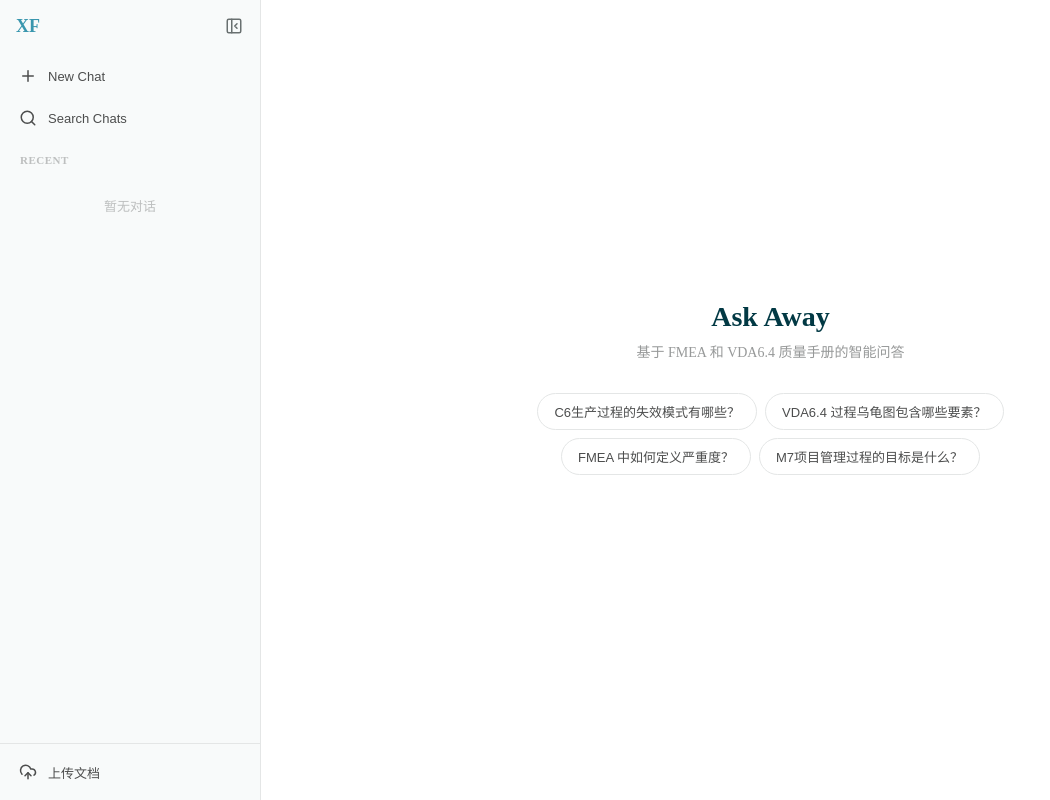
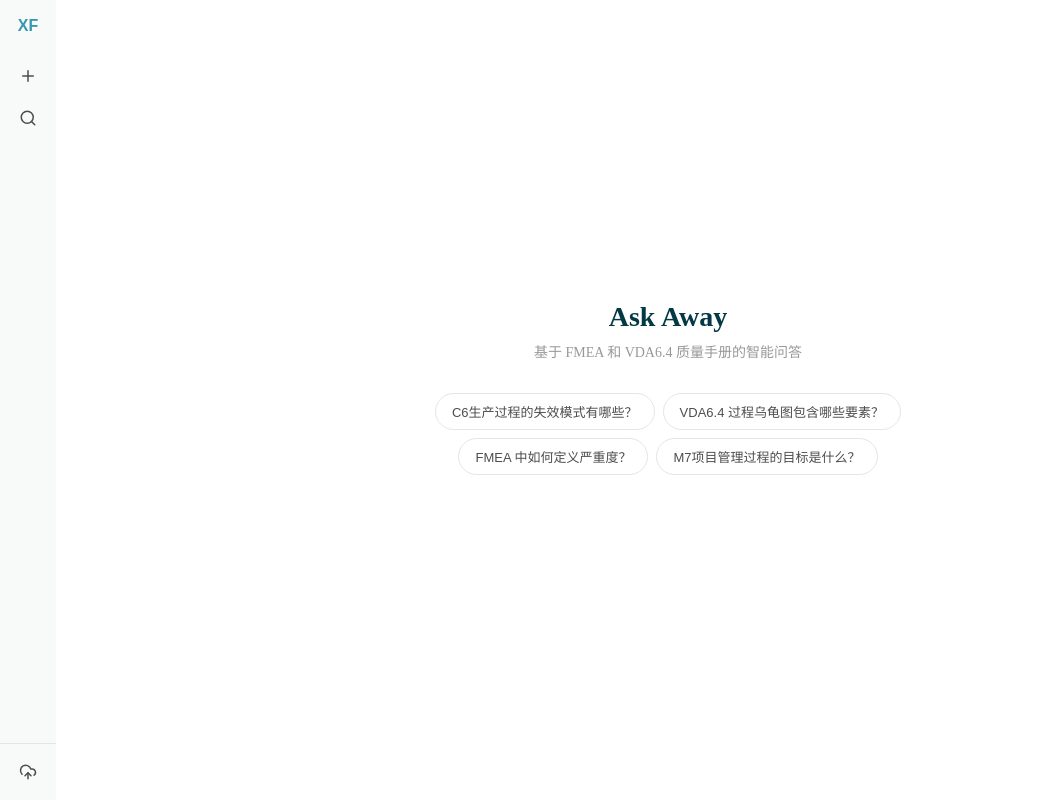
Before and after one commit to Chener0121/XF-Mold-Quality-Agent-main, a Vue app in the folder frontend/: page /chat in a window 1280 px wide. Shown: the whole page, without its empty margins (0-1050 px from the left). Built offline with nearby package versions, Linux system fonts and the light colour scheme.

Commit message:
fix(frontend):修复前端界面动画过渡问题-侧边栏完全修复

```diff
--- a/frontend/src/components/layout/Layout.vue
+++ b/frontend/src/components/layout/Layout.vue
@@ -11,7 +11,7 @@
 import { ref } from 'vue'
 import Sidebar from './Sidebar.vue'
 
-const sidebarOpen = ref(true)
+const sidebarOpen = ref(false)
 </script>
 
 <style scoped lang="less">
--- a/frontend/src/components/layout/Sidebar.vue
+++ b/frontend/src/components/layout/Sidebar.vue
@@ -2,10 +2,12 @@
   <div class="sidebar" :class="{ 'sidebar--collapsed': !open }">
     <!-- 头部：logo + toggle -->
     <div class="sidebar__header">
-      <span v-if="open" class="sidebar__logo">XF</span>
-      <button class="sidebar__toggle" @click="$emit('toggle')" :title="open ? '收起侧边栏' : '展开侧边栏'">
-        <PanelLeftClose v-if="open" :size="18" />
-        <PanelLeftOpen v-else :size="20" />
+      <button class="sidebar__toggle sidebar__toggle--logo" @click="$emit('toggle')" :title="open ? '收起侧边栏' : '展开侧边栏'">
+        <span class="sidebar__toggle-xf">XF</span>
+        <PanelLeftOpen class="sidebar__toggle-hover-icon" :size="20" />
+      </button>
+      <button class="sidebar__toggle" @click="$emit('toggle')" title="收起侧边栏">
+        <PanelLeftClose :size="18" />
       </button>
     </div>
 
@@ -190,16 +192,6 @@ async function handleUpload(options: any) {
 .sidebar--collapsed {
   width: 56px;
   border-right: none;
-
-  .sidebar__header {
-    justify-content: center;
-    padding: 0;
-  }
-
-  .sidebar__toggle {
-    width: 40px;
-    height: 40px;
-  }
 }
 
 /* 头部 */
@@ -208,13 +200,12 @@ async function handleUpload(options: any) {
   padding: 0 8px;
   display: flex;
   align-items: center;
-  justify-content: space-between;
   flex-shrink: 0;
 }
 
 .sidebar__toggle {
-  width: 36px;
-  height: 36px;
+  width: 40px;
+  height: 40px;
   border: none;
   border-radius: 50%;
   background: transparent;
@@ -224,23 +215,47 @@ async function handleUpload(options: any) {
   justify-content: center;
   cursor: pointer;
   flex-shrink: 0;
-  transition: background 0.15s, width 0.2s ease, height 0.2s ease;
+  transition: background 0.15s;
+  padding: 0;
 
   &:hover {
     background: var(--gray-100);
   }
 }
 
-.sidebar__logo {
-  width: 40px;
-  height: 40px;
-  display: flex;
-  align-items: center;
-  justify-content: center;
-  font-size: 18px;
+/* XF logo 按钮 */
+.sidebar__toggle--logo {
+  position: relative;
+}
+
+.sidebar__toggle-xf,
+.sidebar__toggle-hover-icon {
+  position: absolute;
+  transition: opacity 0.15s;
+}
+
+.sidebar__toggle-xf {
+  font-size: 16px;
   font-weight: 700;
   color: var(--color-primary-500);
-  white-space: nowrap;
+}
+
+.sidebar__toggle-hover-icon {
+  opacity: 0;
+}
+
+/* 收起态 hover：XF → 展开图标 */
+.sidebar--collapsed .sidebar__toggle--logo:hover .sidebar__toggle-xf {
+  opacity: 0;
+}
+
+.sidebar--collapsed .sidebar__toggle--logo:hover .sidebar__toggle-hover-icon {
+  opacity: 1;
+}
+
+/* 关闭按钮：展开时靠右，收起时被 overflow 裁掉 */
+.sidebar__header > .sidebar__toggle:last-child {
+  margin-left: auto;
 }
 
 /* 功能按钮 */
```
